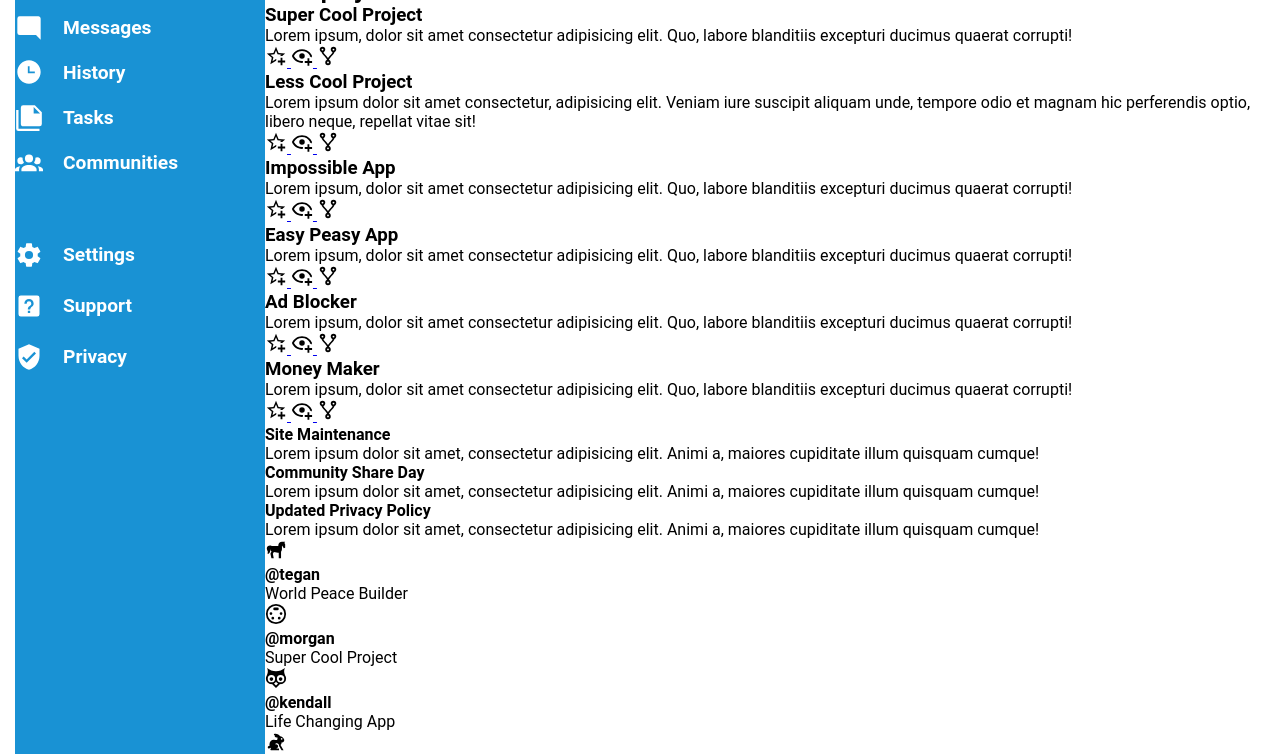
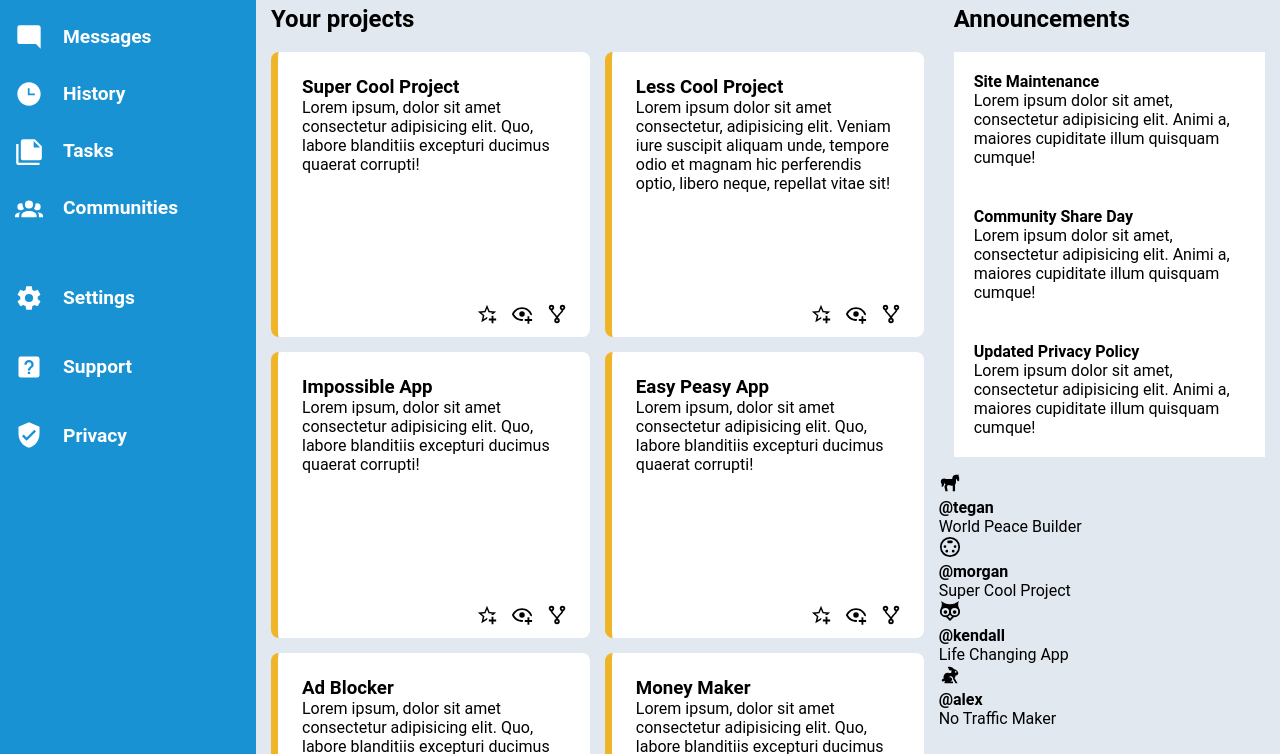
Before and after one commit to CL02089/admin-dashboard, a plain HTML site: page index.html in a window 1280 px wide. Shown: the part 203-957 px from the top of the page. Drawn offline with Linux system fonts and the light colour scheme.

Commit message:
styling the main section

```diff
--- a/index.html
+++ b/index.html
@@ -145,11 +145,13 @@
         <div class="projects">
           <h2>Your projects</h2>
           <div class="project-card">
+            <div class="project-card-text">
               <h3>Super Cool Project</h3>
               <p>
                 Lorem ipsum, dolor sit amet consectetur adipisicing elit. Quo,
                 labore blanditiis excepturi ducimus quaerat corrupti!
               </p>
+            </div>
             <div class="project-icons">
               <a href="#">
                 <img
@@ -173,12 +175,14 @@
           </div>
 
           <div class="project-card">
+            <div class="project-card-text">
               <h3>Less Cool Project</h3>
               <p>
                 Lorem ipsum dolor sit amet consectetur, adipisicing elit. Veniam
-              iure suscipit aliquam unde, tempore odio et magnam hic perferendis
-              optio, libero neque, repellat vitae sit!
+                iure suscipit aliquam unde, tempore odio et magnam hic
+                perferendis optio, libero neque, repellat vitae sit!
               </p>
+            </div>
             <div class="project-icons">
               <a href="#">
                 <img
@@ -202,11 +206,13 @@
           </div>
 
           <div class="project-card">
+            <div class="project-card-text">
               <h3>Impossible App</h3>
               <p>
                 Lorem ipsum, dolor sit amet consectetur adipisicing elit. Quo,
                 labore blanditiis excepturi ducimus quaerat corrupti!
               </p>
+            </div>
             <div class="project-icons">
               <a href="#">
                 <img
@@ -230,11 +236,13 @@
           </div>
 
           <div class="project-card">
+            <div class="project-card-text">
               <h3>Easy Peasy App</h3>
               <p>
                 Lorem ipsum, dolor sit amet consectetur adipisicing elit. Quo,
                 labore blanditiis excepturi ducimus quaerat corrupti!
               </p>
+            </div>
             <div class="project-icons">
               <a href="#">
                 <img
@@ -258,11 +266,13 @@
           </div>
 
           <div class="project-card">
+            <div class="project-card-text">
               <h3>Ad Blocker</h3>
               <p>
                 Lorem ipsum, dolor sit amet consectetur adipisicing elit. Quo,
                 labore blanditiis excepturi ducimus quaerat corrupti!
               </p>
+            </div>
             <div class="project-icons">
               <a href="#">
                 <img
@@ -286,11 +296,13 @@
           </div>
 
           <div class="project-card">
+            <div class="project-card-text">
               <h3>Money Maker</h3>
               <p>
                 Lorem ipsum, dolor sit amet consectetur adipisicing elit. Quo,
                 labore blanditiis excepturi ducimus quaerat corrupti!
               </p>
+            </div>
             <div class="project-icons">
               <a href="#">
                 <img
@@ -315,28 +327,31 @@
         </div>
 
         <div class="announcements">
+          <h2>Announcements</h2>
+          <div class="announcement-cards">
             <div class="announcement-card">
               <h4>Site Maintenance</h4>
               <p>
-              Lorem ipsum dolor sit amet, consectetur adipisicing elit. Animi a,
-              maiores cupiditate illum quisquam cumque!
+                Lorem ipsum dolor sit amet, consectetur adipisicing elit. Animi
+                a, maiores cupiditate illum quisquam cumque!
               </p>
             </div>
 
             <div class="announcement-card">
               <h4>Community Share Day</h4>
               <p>
-              Lorem ipsum dolor sit amet, consectetur adipisicing elit. Animi a,
-              maiores cupiditate illum quisquam cumque!
+                Lorem ipsum dolor sit amet, consectetur adipisicing elit. Animi
+                a, maiores cupiditate illum quisquam cumque!
               </p>
             </div>
 
             <div class="announcement-card">
               <h4>Updated Privacy Policy</h4>
               <p>
-              Lorem ipsum dolor sit amet, consectetur adipisicing elit. Animi a,
-              maiores cupiditate illum quisquam cumque!
+                Lorem ipsum dolor sit amet, consectetur adipisicing elit. Animi
+                a, maiores cupiditate illum quisquam cumque!
               </p>
+            </div>
           </div>
         </div>
 
--- a/style.css
+++ b/style.css
@@ -20,7 +20,6 @@ body {
 }
 
 .container {
-  margin: 15px;
   display: grid;
   grid-template-columns: 1fr 4fr;
   grid-template-rows: 1fr 5fr;
@@ -31,6 +30,7 @@ body {
 }
 
 .sidebar {
+  padding-left: 15px;
   grid-row: 1 /3;
   grid-column: 1;
   display: grid;
@@ -143,6 +143,7 @@ body {
   padding-top: 2rem;
   display: grid;
   grid-template-rows: repeat(6, 1fr);
+  gap: 15px;
 }
 
 .side-element a {
@@ -158,4 +159,56 @@ body {
   padding-top: 3rem;
   display: grid;
   grid-template-rows: repeat(3, 1fr);
+  gap: 15px;
 }
+
+.main {
+  display: grid;
+  grid-template-columns: 2fr 1fr;
+  grid-template-rows: 1.5fr 1.5fr;
+  background-color: #e2e8f0;
+}
+
+.projects {
+  grid-row: 1 /3;
+  display: grid;
+  grid-template-columns: 1fr 1fr;
+  grid-template-rows: 2rem 1fr 1fr 1fr;
+  gap: 15px;
+
+  padding: 15px;
+}
+
+.projects h2 {
+  grid-column: 1/3;
+}
+
+.project-card {
+  padding: 1.5rem;
+  background-color: #ffffff;
+  border-radius: 8px;
+  display: grid;
+  grid-template-rows: 1fr 10px;
+  gap: 10px;
+  border-left: 7px solid #f0b429;
+}
+
+.project-icons {
+  justify-self: end;
+  display: grid;
+  grid-template-columns: 20px 20px 20px;
+  gap: 15px;
+}
+
+.announcements {
+  display: grid;
+  grid-template-rows: 2rem 1fr;
+  padding: 15px;
+  border-radius: 12px;
+  gap: 15px;
+}
+
+.announcement-card {
+  background-color: #ffffff;
+  padding: 20px;
+}
```
Lines whose indentation alone changed are shown as unchanged.
